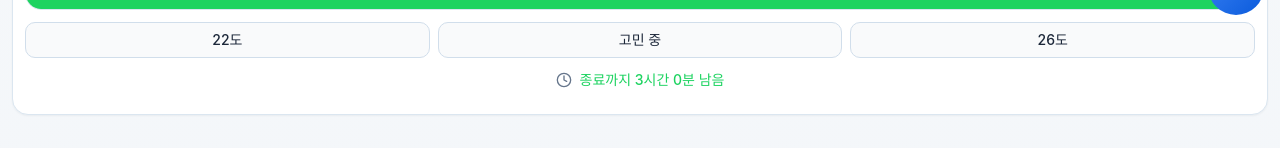
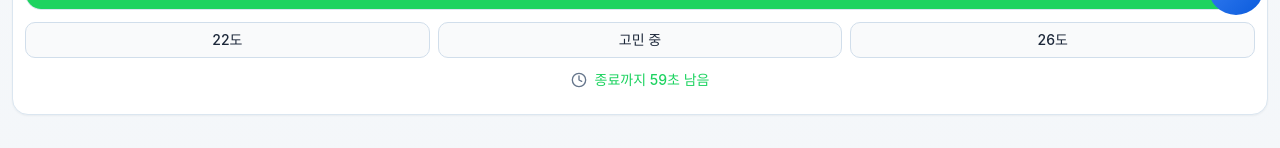
Before and after one commit to jek8484/real-time-poll-flow, a React (Vite) app: page / in a window 1280 px wide. Shown: the part 769-917 px from the top of the page. Built offline with nearby package versions, Linux system fonts and the light colour scheme; the HTML template or start-up script is replaced by a standard one.

Commit message:
Update meeting room AC timer

```diff
--- a/src/pages/Index.tsx
+++ b/src/pages/Index.tsx
@@ -44,7 +44,7 @@ const mockVotes = [
     title: "회의실 에어컨 온도 설정",
     description: "여름철 회의실 적정 온도에 대한 투표입니다.",
     totalVotes: 100,
-    endTime: new Date(Date.now() + 3 * 60 * 60 * 1000), // 3 hours from now
+    endTime: new Date(Date.now() + 59 * 1000), // 59 seconds from now
     isActive: true,
     isMyVote: false,
     options: [
```
